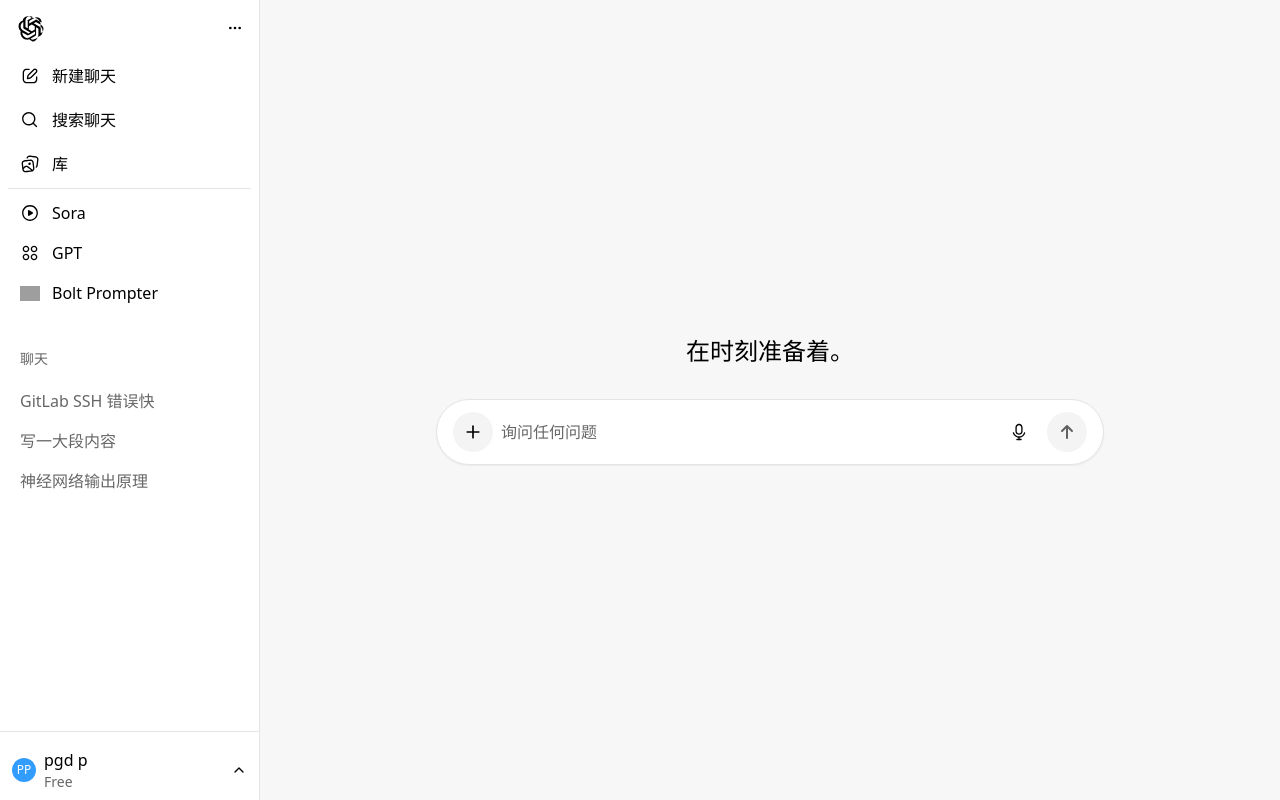
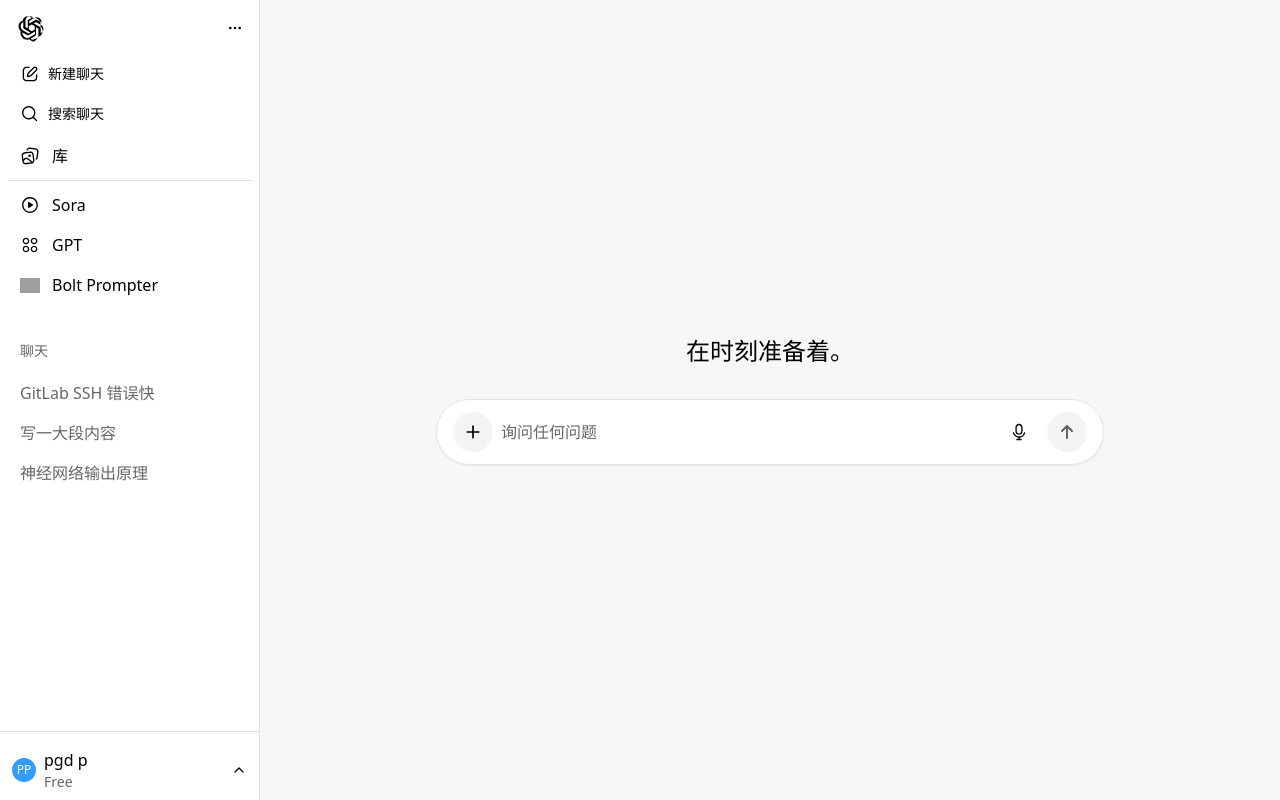
Before and after one commit to pgd-LC2/ptchat, a Next.js app: page / in a window 1280 px wide. Built offline with nearby package versions, Linux system fonts and the light colour scheme; grey boxes are pictures that could not be loaded.

Commit message:
调整侧边栏按钮文字和间距

```diff
--- a/components/sidebar/NewChatButton.tsx
+++ b/components/sidebar/NewChatButton.tsx
@@ -23,7 +23,7 @@
   return (
     <button
       type="button"
-      className={`inline-flex items-center gap-3 rounded-lg px-3 py-2 text-base font-normal text-black hover:bg-zinc-50 transition-colors w-full ${className || ''}`}
+      className={`inline-flex items-center gap-2 rounded-lg px-3 py-2 text-sm font-normal text-black hover:bg-zinc-50 transition-colors w-full ${className || ''}`}
       onClick={onClick}
     >
       <NewChatIcon className="h-5 w-5 text-black" />
--- a/components/sidebar/SearchButton.tsx
+++ b/components/sidebar/SearchButton.tsx
@@ -22,7 +22,7 @@
   return (
     <button
       type="button"
-      className="flex w-full items-center gap-3 rounded-lg px-3 py-2 text-left text-base font-normal text-black hover:bg-zinc-50 transition-colors"
+      className="flex w-full items-center gap-2 rounded-lg px-3 py-2 text-left text-sm font-normal text-black hover:bg-zinc-50 transition-colors"
       onClick={onClick}
     >
       <SearchIcon className="h-5 w-5 text-black" />
```
